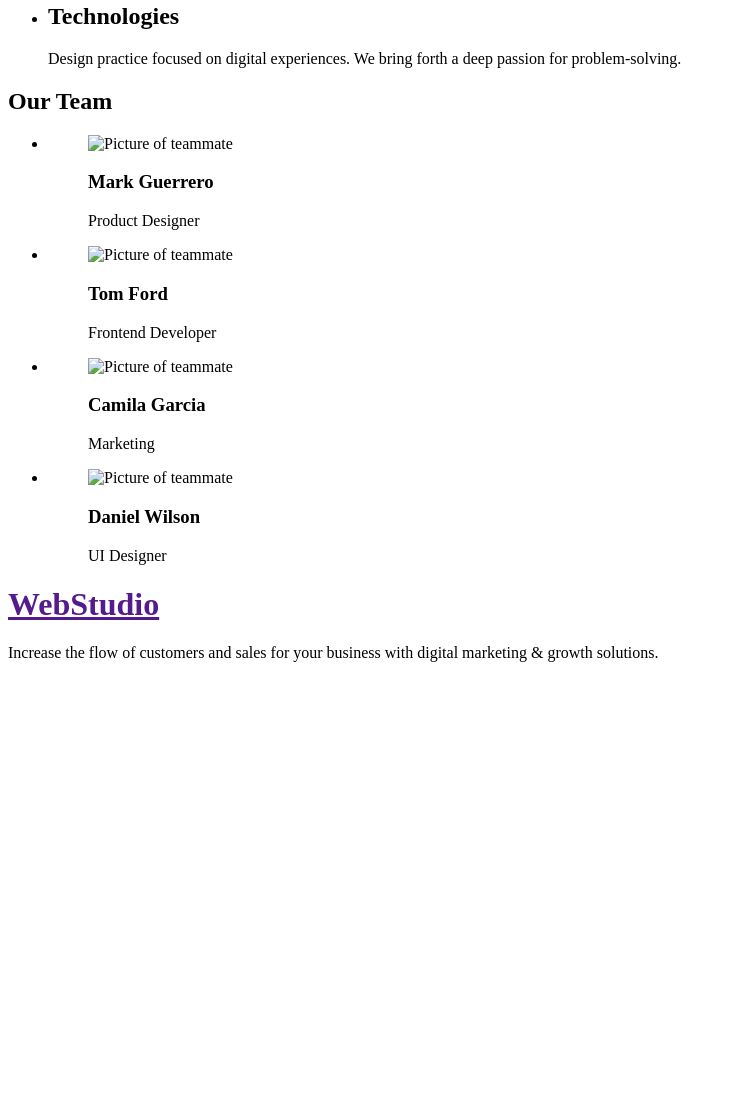
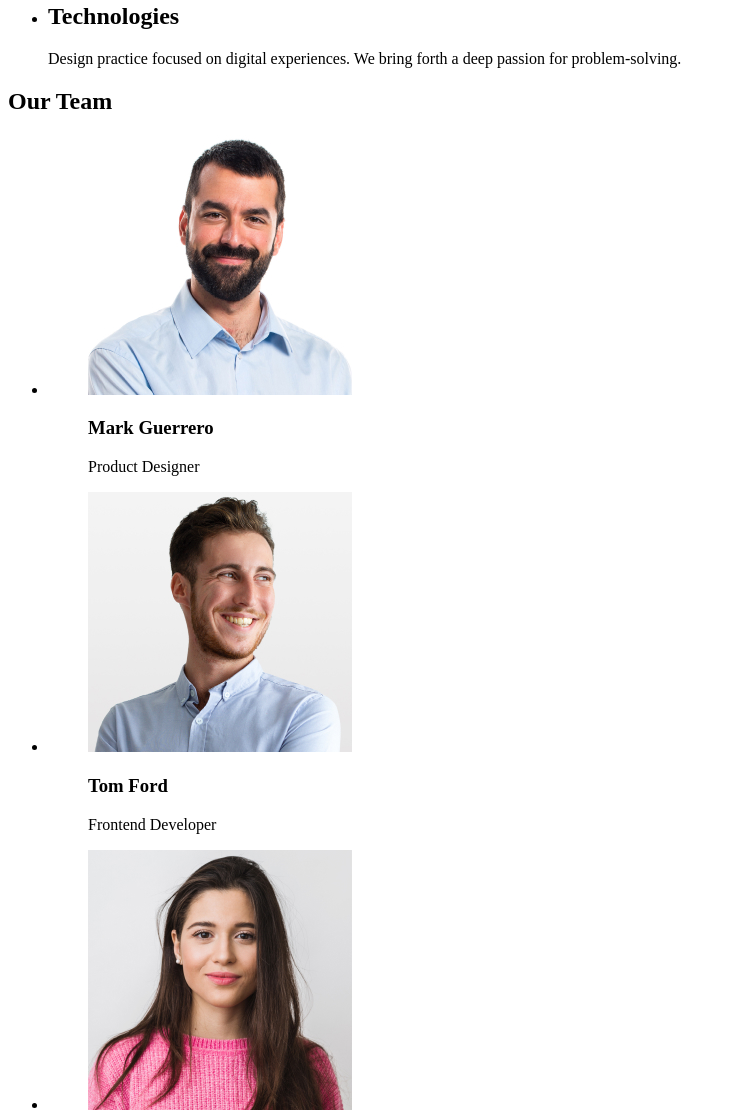
Before and after one commit to AndrOkhtnkv/goit-markup-hw-01, a plain HTML site: page index.html in a window 1280 px wide. Shown: the part 545-1658 px from the top of the page, without its empty margins (0-736 px from the left). Before the commit the page ends 1223 px from the top, so only its background shows below. Drawn offline with Linux system fonts and the light colour scheme; the site is published under a folder, as on GitHub Pages, so addresses that start at the root find nothing.

Commit message:
Update 2

```diff
--- a/index.html
+++ b/index.html
@@ -6,15 +6,6 @@
     <title>Document</title>
 </head>
 <body>
-
-
-
-
-
-
-
-
-
     <header>
         <h1><a href="">WebStudio</a></h1>
         <nav>
@@ -67,7 +58,7 @@
             <ul>
                 <li>
                     <figure>
-                        <img src="/images/img_1.jpg" alt="Picture of teammate" width="264px" height="260px">
+                        <img src="./images/img_1.jpg" alt="Picture of teammate" width="264px" height="260px">
                         <figcaption>
                             <h3>Mark Guerrero</h3>
                             <p>Product Designer</p>
@@ -76,7 +67,7 @@
                 </li>
                 <li>
                     <figure>
-                        <img src="/images/img_2.jpg" alt="Picture of teammate" width="264px" height="260px">
+                        <img src="./images/img_2.jpg" alt="Picture of teammate" width="264px" height="260px">
                         <figcaption>
                             <h3>Tom Ford</h3>
                             <p>Frontend Developer</p>
@@ -85,7 +76,7 @@
                 </li>
                 <li>
                     <figure>
-                        <img src="/images/img_3.jpg" alt="Picture of teammate" width="264px" height="260px">
+                        <img src="./images/img_3.jpg" alt="Picture of teammate" width="264px" height="260px">
                         <figcaption>
                             <h3>Camila Garcia</h3>
                             <p>Marketing</p>
@@ -94,7 +85,7 @@
                 </li>
                 <li>
                     <figure>
-                        <img src="/images/img_4.jpg" alt="Picture of teammate" width="264px" height="260px">
+                        <img src="./images/img_4.jpg" alt="Picture of teammate" width="264px" height="260px">
                         <figcaption>
                             <h3>Daniel Wilson</h3>
                             <p>UI Designer</p>
```
